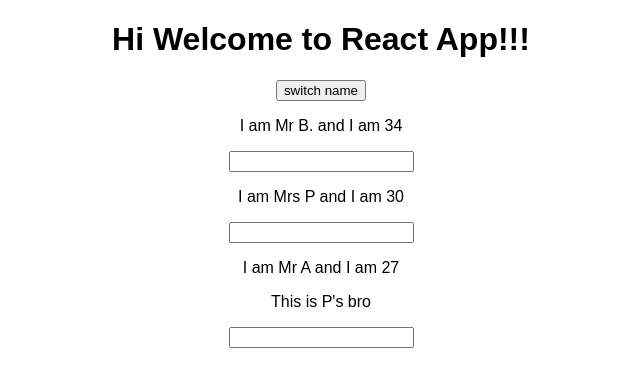
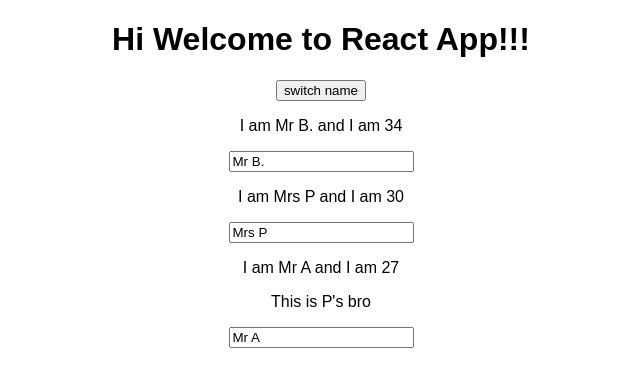
Before and after one commit to bhavik4748/reactUdemy, a React (Create React App) app: page / in a window 1280 px wide. Shown: the top 386 px of the page, without its empty margins (319-959 px from the left). Built offline with nearby package versions, Linux system fonts and the light colour scheme.

Commit message:
change event

```diff
--- a/src/Person/Person.js
+++ b/src/Person/Person.js
@@ -5,7 +5,7 @@
         <div>
             <p onClick={props.click}>I am {props.name} and I am {props.age}</p>
             <p>{props.children}</p>
-            <p><input type="text" onChange={props.change} ></input></p>
+            <p><input type="text" onChange={props.change} value={props.name} ></input></p>
         </div>
     )
 
```
Also changed, not shown: src/App.js (+11 -3 lines).
